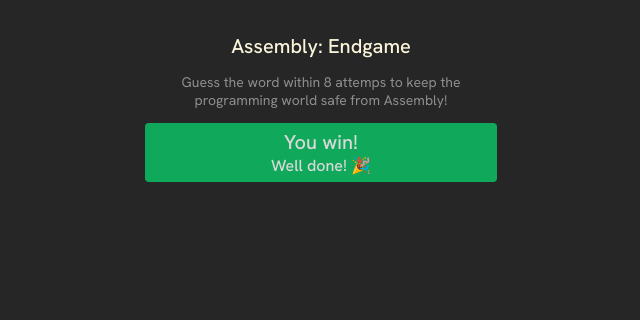
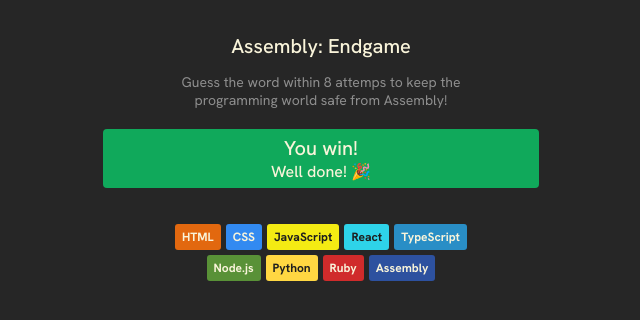
Before and after one commit to laporejero/assembly-endgame-project, a React (Vite) app: page / in a window 1280 px wide. Shown: the top 320 px of the page, without its empty margins (319-959 px from the left). Built offline with nearby package versions, Linux system fonts and the light colour scheme.

Commit message:
added languages data and CSS update

```diff
--- /dev/null
+++ b/languages.js
@@ -0,0 +1,47 @@
+export const languages = [
+    {
+        name: "HTML",
+        backgroundColor: "#E2680F",
+        color: "#F9F4DA",
+    },
+    {
+        name: "CSS",
+        backgroundColor: "#328AF1",
+        color: "#F9F4DA",
+    },
+    {
+        name: "JavaScript",
+        backgroundColor: "#F4EB13",
+        color: "#1E1E1E",
+    },
+    {
+        name: "React",
+        backgroundColor: "#2ED3E9",
+        color: "#1E1E1E",
+    },
+    {
+        name: "TypeScript",
+        backgroundColor: "#298EC6",
+        color: "#F9F4DA",
+    },
+    {
+        name: "Node.js",
+        backgroundColor: "#599137",
+        color: "#F9F4DA",
+    },
+    {
+        name: "Python",
+        backgroundColor: "#FFD742",
+        color: "#1E1E1E",
+    },
+    {
+        name: "Ruby",
+        backgroundColor: "#D02B2B",
+        color: "#F9F4DA",
+    },
+    {
+        name: "Assembly",
+        backgroundColor: "#2D519F",
+        color: "#F9F4DA",
+    },
+]
--- a/src/App.jsx
+++ b/src/App.jsx
@@ -1,15 +1,31 @@
 import { useState } from 'react'
 import Header from './components/Header.jsx'
 import Status from './components/Status.jsx'
+import { languages } from '../languages.js'
 import './App.css'
 
 function App() {
+
+  const languageElements = languages.map((lang) => {
+    return (
+      <span
+        className='language-chip'
+        style={{ backgroundColor: lang.backgroundColor, color: lang.color }}
+        key={lang.name}
+      >
+        {lang.name}
+      </span>
+    )
+  })
 
 
   return (
     <>
       <Header />
       <Status />
+      <div className='language-chips-container'>
+        {languageElements}
+      </div>
     </>
   )
 }
--- a/src/index.css
+++ b/src/index.css
@@ -17,6 +17,7 @@
 header {
   text-align: center;
   width: 352px;
+  margin: auto;
 }
 
 header > h1 {
@@ -28,12 +29,11 @@
 header > p {
     font-size: 14px;
     color: #8E8E8E;
+    margin-bottom: 20px;
 }
 
-/* ------- STATUS ------- */
+/* ------- GAME STATUS ------- */
 .game-status {
-  width: 352px;
-  height: 59px;
   background-color: #10A95B;
   border-radius: 4px;
   padding: 6px 0;
@@ -53,7 +53,26 @@
 }
 
 .game-status > h2, .game-status > p {
+  color: #F9F4DA;
   font-weight: 500;
   padding: 0;
   margin: 0;
 }
+
+/* ------- LANGUAGE ------- */
+.language-chips-container {
+  max-width: 350px;
+  margin: 36px 43px;
+  display: flex;
+  flex-wrap: wrap;
+  align-items: center;
+  justify-content: center;
+  gap: 5px;
+}
+
+.language-chip {
+  padding: 5px 7px;
+  font-size: 12px;
+  font-weight: 700;
+  border-radius: 3px;
+}
```
